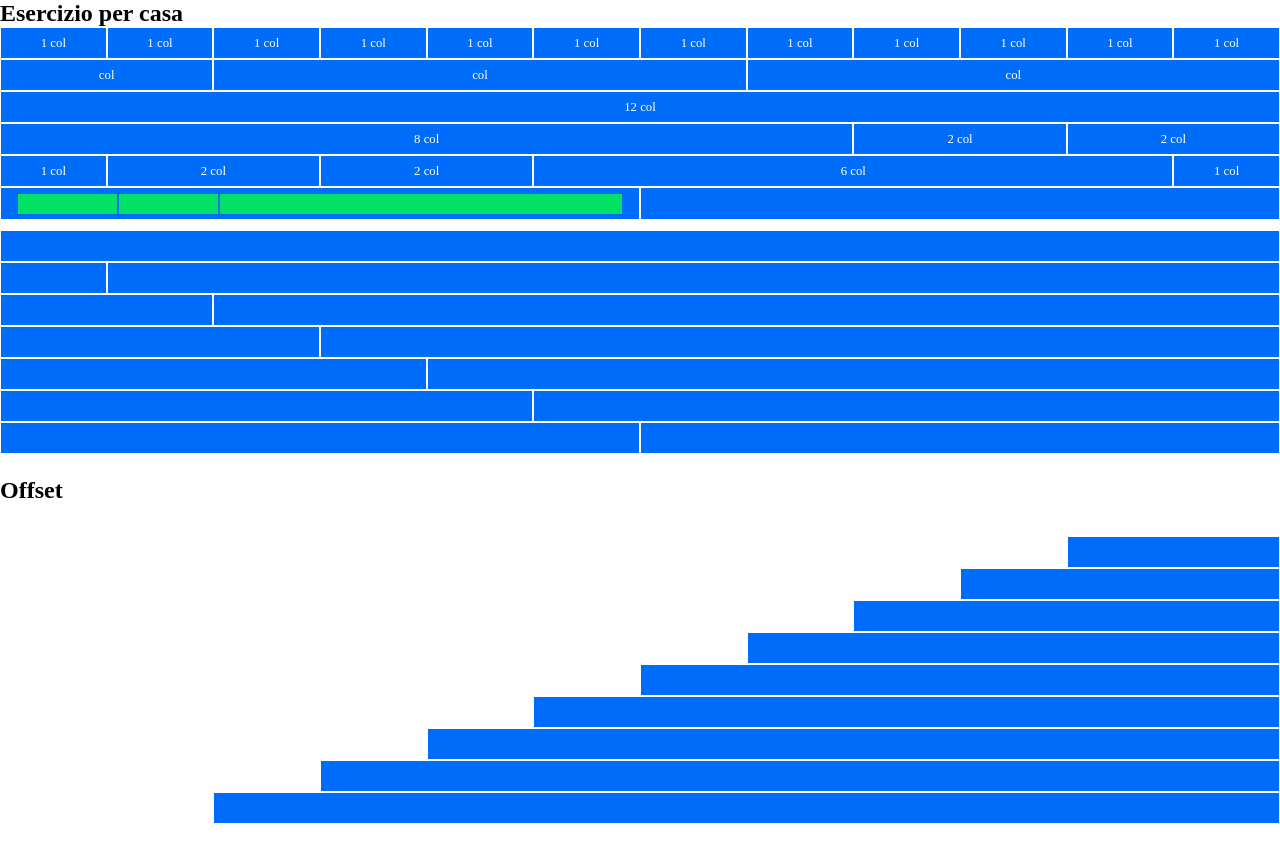
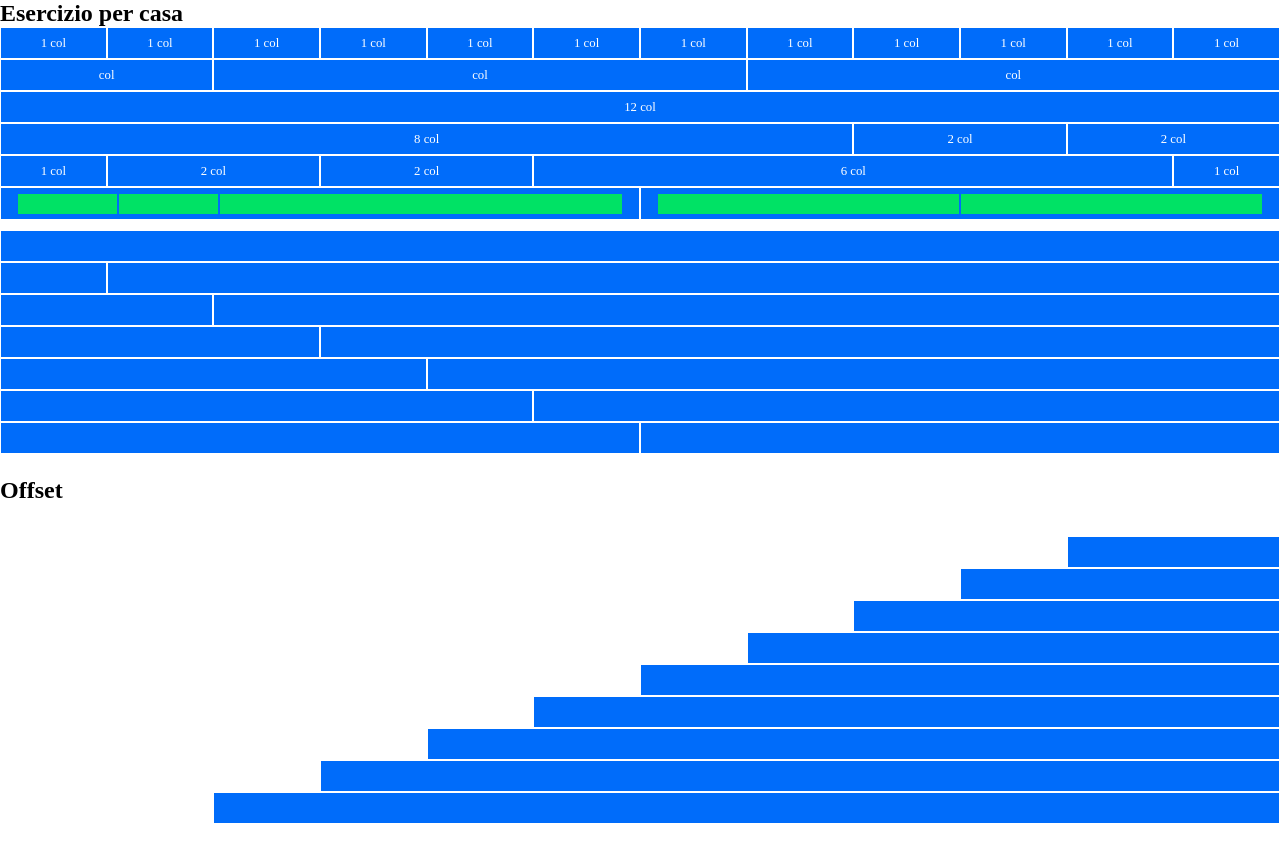
Before and after one commit to AndrianiClaudio/html-css-12bool, a plain HTML site: page index.html in a window 1280 px wide. Drawn offline with Linux system fonts and the light colour scheme.

Commit message:
inserimento corretto container interno

```diff
--- a/index.html
+++ b/index.html
@@ -91,7 +91,14 @@
                             </div>
                         </div>
                     </div>
-                    <div class="col-xs-6"></div>
+                    <div class="col-xs-6">
+                        <div class="container">
+                            <div class="row">
+                                <div class="col-xs-6"></div>
+                                <div class="col-xs-6"></div>
+                            </div>
+                        </div>
+                    </div>
                 </div>
             </section>
 
```
